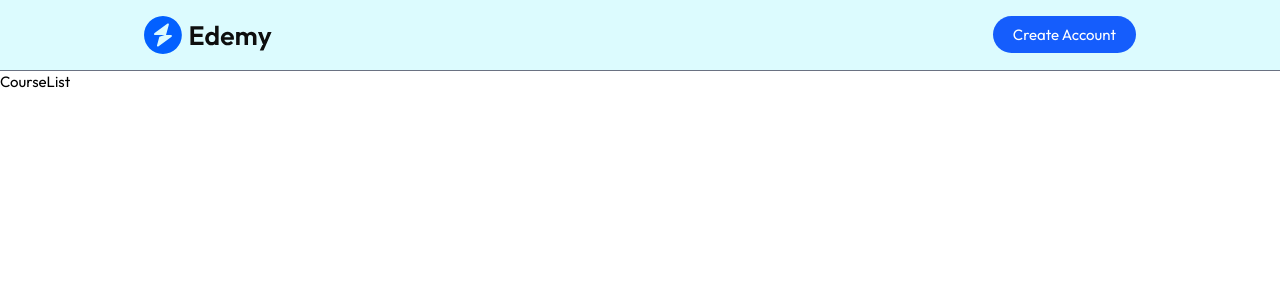
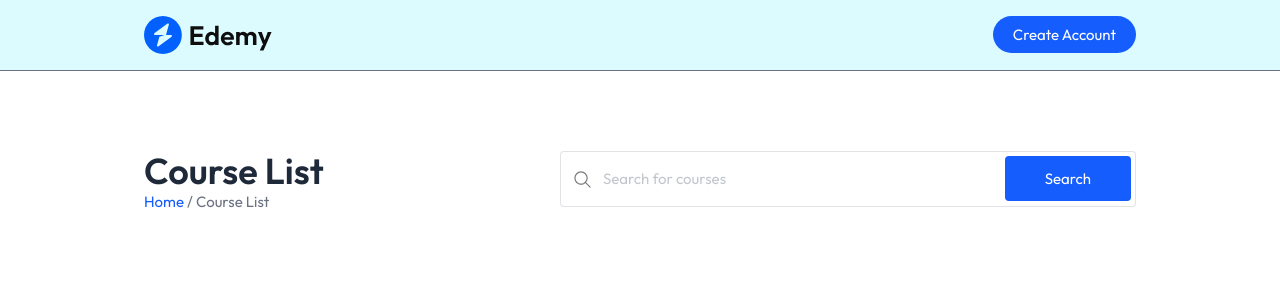
Before and after one commit to dpac14/Learning_Management_System, a React (Vite) app in the folder client/: page /course-list in a window 1280 px wide. Shown: the top 300 px of the page. Built offline with nearby package versions, Linux system fonts and the light colour scheme; no server answers.

Commit message:
Added Search File

```diff
--- a/client/src/pages/student/CourseList.jsx
+++ b/client/src/pages/student/CourseList.jsx
@@ -1,10 +1,27 @@
-import React from 'react';
+import React, { useContext } from 'react';
+import { AppContext } from '../../context/AppContext';
+import SearchBar from '../../components/students/SearchBar';
+import { useParams } from 'react-router-dom';
 
 const CourseList = () => {
+
+  const { navigate } = useContext(AppContext)
+  const {input} = useParams()
+
   return (
-    <div>
-      <h1>CourseList</h1>
-    </div>
+    <>
+      <div className='relative md:px-36 px-8 pt-20 text-left'>
+        <div className='flex md:flex-row flex-col gap-6 items-start justify-between w-full'>
+          <div>
+            <h1 className='text-4xl font-semibold text-gray-800'>Course List</h1>
+            <p className='text-gray-500'>
+              <span className='text-blue-600 cursor-pointer' onClick={() => navigate('/')}>Home </span> / <span>Course List</span> </p>
+          </div>
+          <SearchBar data={input} />
+
+        </div>
+      </div>
+    </>
   );
 }
 
```
